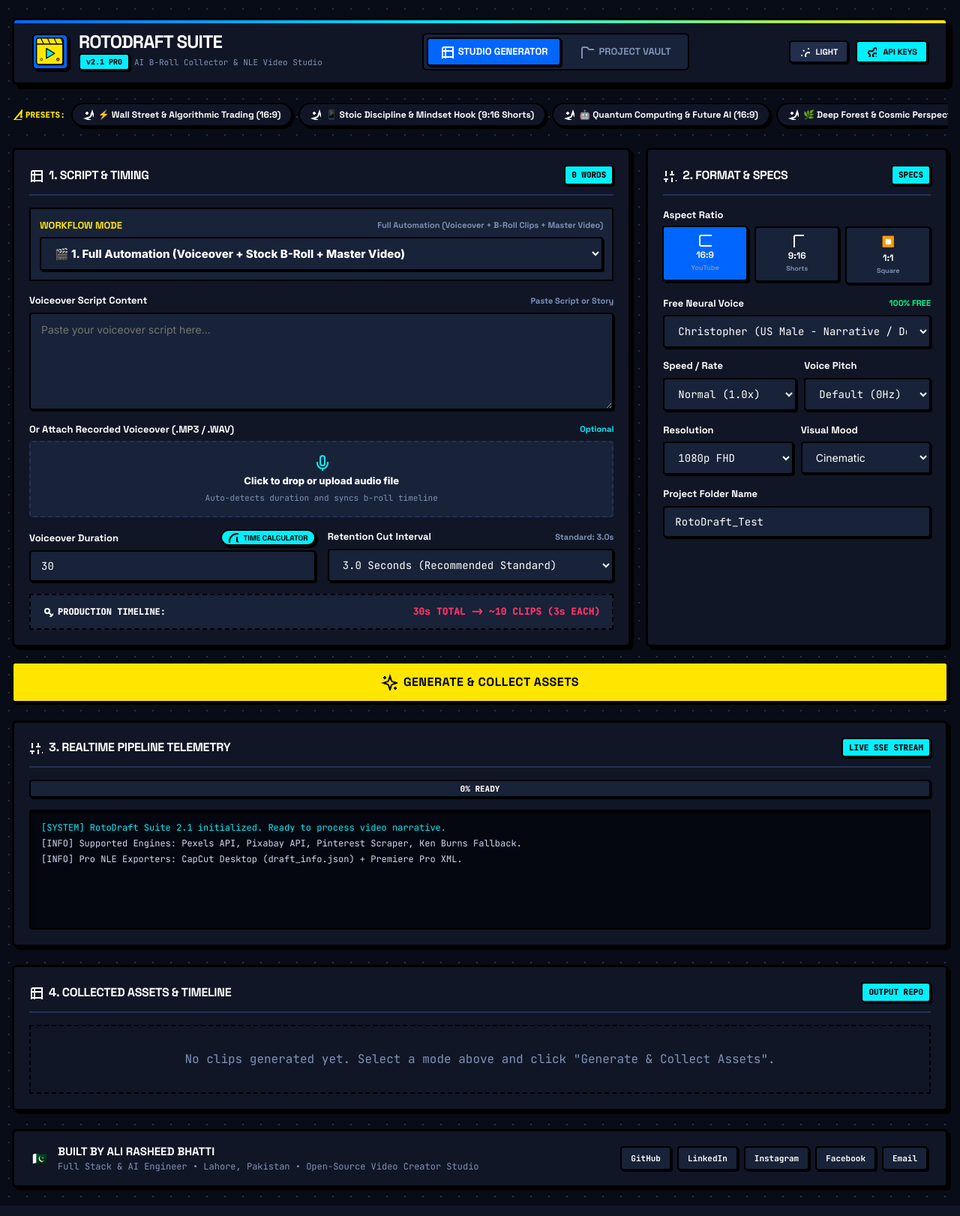
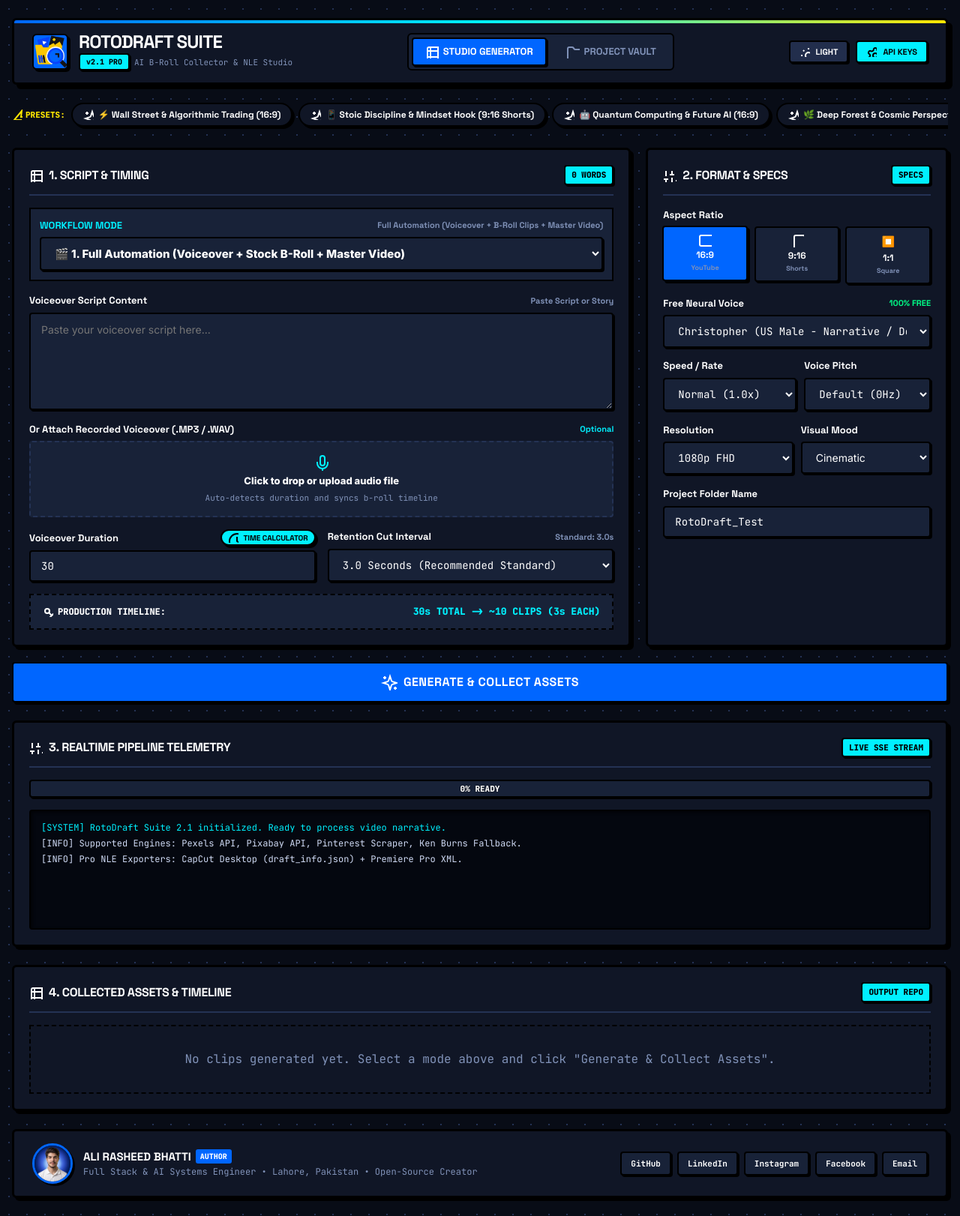
Before and after one commit to AliRash3ed/Rotodraft-Suite-AI-Automated-Broll-and-AI-Assets-Collector-Engine, a FastAPI app: page / in a window 1280 px wide. Shown: the whole page at 75% size. Run offline with FastAPI, Linux system fonts and the light colour scheme.

Commit message:
Release: templates/index.html (Signature Blue Theme & Creator Photo)

```diff
--- a/templates/index.html
+++ b/templates/index.html
@@ -5,7 +5,7 @@
   <meta name="viewport" content="width=device-width, initial-scale=1.0">
   <title>RotoDraft Suite - AI Stock Media & B-Roll Collector Studio</title>
   <link rel="stylesheet" href="/static/css/neobrutalism.css">
-  <link rel="icon" type="image/svg+xml" href="/static/assets/logo.svg">
+  <link rel="icon" type="image/png" href="/static/assets/logo.png">
 </head>
 <body>
 
@@ -30,23 +30,23 @@
     <g id="icon-scissors"><circle cx="6" cy="6" r="3" stroke="currentColor" stroke-width="2" fill="none"/><circle cx="6" cy="18" r="3" stroke="currentColor" stroke-width="2" fill="none"/><line x1="20" y1="4" x2="8.12" y2="15.88" stroke="currentColor" stroke-width="2"/><line x1="14.47" y1="14.48" x2="20" y2="20" stroke="currentColor" stroke-width="2"/><line x1="8.12" y1="8.12" x2="12" y2="12" stroke="currentColor" stroke-width="2"/></g>
     <g id="icon-sliders"><line x1="4" y1="21" x2="4" y2="14" stroke="currentColor" stroke-width="2"/><line x1="4" y1="10" x2="4" y2="3" stroke="currentColor" stroke-width="2"/><line x1="12" y1="21" x2="12" y2="12" stroke="currentColor" stroke-width="2"/><line x1="12" y1="8" x2="12" y2="3" stroke="currentColor" stroke-width="2"/><line x1="20" y1="21" x2="20" y2="16" stroke="currentColor" stroke-width="2"/><line x1="20" y1="12" x2="20" y2="3" stroke="currentColor" stroke-width="2"/><line x1="1" y1="14" x2="7" y2="14" stroke="currentColor" stroke-width="2"/><line x1="9" y1="8" x2="15" y2="8" stroke="currentColor" stroke-width="2"/><line x1="17" y1="16" x2="23" y2="16" stroke="currentColor" stroke-width="2"/></g>
     <g id="icon-monitor"><rect width="20" height="14" x="2" y="3" rx="2" stroke="currentColor" stroke-width="2" fill="none"/><line x1="8" y1="21" x2="16" y2="21" stroke="currentColor" stroke-width="2"/><line x1="12" y1="17" x2="12" y2="21" stroke="currentColor" stroke-width="2"/></g>
-    <g id="icon-smartphone"><rect width="14" height="20" x="5" y="2" rx="2" stroke="currentColor" stroke-width="2" fill="none"/><path d="M12 18h.01" stroke="currentColor" stroke-width="2.5"/></g>
+    <g id="icon-smartphone"><rect width="14" height="20" x="5" y="2" rx="2" ry="2" stroke="currentColor" stroke-width="2" fill="none"/><path d="M12 18h.01" stroke="currentColor" stroke-width="2.5"/></g>
   </defs>
 </svg>
 
 <div class="container">
 
-  <!-- Header with SVG Logo and Nav -->
+  <!-- Header with Brand Logo and Navigation -->
   <header class="header">
     <div class="brand">
       <div class="brand-icon">
-        <img src="/static/assets/logo.svg" alt="RotoDraft Logo" width="46" height="46">
+        <img src="/static/assets/logo.png" alt="RotoDraft Logo" width="48" height="48">
       </div>
       <div>
         <h1 class="brand-title">ROTODRAFT SUITE</h1>
         <div style="display: flex; gap: 6px; align-items: center; margin-top: 2px;">
           <span class="brand-tag">v2.1 PRO</span>
-          <span style="font-family: var(--font-mono); font-size: 11px; color: var(--text-muted);">AI B-Roll Collector &amp; NLE Video Studio</span>
+          <span style="font-family: var(--font-mono); font-size: 11px; color: var(--text-muted);">AI B-Roll Collector &amp; NLE Studio</span>
         </div>
       </div>
     </div>
@@ -100,7 +100,7 @@
 
         <!-- Workflow Mode Switcher -->
         <div class="form-group" style="background: var(--bg-secondary); border: 2px solid var(--border); padding: 12px;">
-          <label class="label" for="modeSelect" style="color: var(--accent-yellow);">
+          <label class="label" for="modeSelect" style="color: var(--accent-cyan);">
             <span>WORKFLOW MODE</span>
             <span id="modeDescriptionBadge" style="color: var(--text-muted); font-size: 11px;">Full Video Creation</span>
           </label>
@@ -176,7 +176,7 @@
           <span style="font-family: var(--font-mono); font-size: 12px; font-weight: 800; display: flex; align-items: center; gap: 6px;">
             <svg class="icon icon-sm"><use href="#icon-scissors"/></svg> PRODUCTION TIMELINE:
           </span>
-          <span class="mono" id="clipCalcBadge" style="color: var(--accent-pink); font-weight: 900; font-size: 13px;">30s TOTAL -> ~10 CLIPS (3.0s EACH)</span>
+          <span class="mono" id="clipCalcBadge" style="color: var(--accent-cyan); font-weight: 900; font-size: 13px;">30s TOTAL -> ~10 CLIPS (3.0s EACH)</span>
         </div>
       </div>
 
@@ -289,7 +289,7 @@
 
       <!-- Action Bar (Col-12) -->
       <div class="col-12">
-        <button type="submit" id="submitBtn" class="btn btn-lg btn-yellow" style="width: 100%;">
+        <button type="submit" id="submitBtn" class="btn btn-lg btn-blue" style="width: 100%;">
           <svg class="icon icon-lg"><use href="#icon-sparkles"/></svg> GENERATE &amp; COLLECT ASSETS
         </button>
       </div>
@@ -374,7 +374,7 @@
 
         <!-- Interactive NLE Multi-Track Timeline -->
         <div id="timelineBoardContainer" style="display: none; flex-direction: column; gap: 6px;">
-          <span style="font-family: var(--font-mono); font-size: 11px; font-weight: 800; color: var(--accent-yellow); display: flex; align-items: center; gap: 6px;">
+          <span style="font-family: var(--font-mono); font-size: 11px; font-weight: 800; color: var(--accent-cyan); display: flex; align-items: center; gap: 6px;">
             <svg class="icon icon-sm"><use href="#icon-layers"/></svg> INTERACTIVE NLE TIMELINE TRACKS:
           </span>
           <div class="timeline-board">
@@ -396,7 +396,7 @@
             <div class="timeline-track" id="timelineAudioTrack">
               <span class="track-label" style="color: var(--accent-cyan);">AUDIO TRACK</span>
               <div class="timeline-blocks" id="timelineAudioBlocks">
-                <div class="timeline-clip-node" style="background: var(--accent-cyan); color: #000; width: 100%;">
+                <div class="timeline-clip-node" style="background: var(--accent-blue); color: #fff; width: 100%;">
                   <span>🎙️ Voiceover Waveform Audio Track</span>
                 </div>
               </div>
@@ -466,10 +466,13 @@
   <!-- Author Signature / Portfolio Card -->
   <footer class="footer">
     <div class="author-info">
-      <div class="author-avatar">🇵🇰</div>
+      <img src="/static/assets/creator_avatar.png" alt="Ali Rasheed Bhatti" class="author-avatar-img">
       <div class="author-details">
-        <h4>BUILT BY ALI RASHEED BHATTI</h4>
-        <p>Full Stack &amp; AI Engineer • Lahore, Pakistan • Open-Source Video Creator Studio</p>
+        <h4>
+          ALI RASHEED BHATTI
+          <span style="font-size: 10px; background: var(--accent-blue); color: #fff; padding: 2px 6px; border-radius: 3px; font-family: var(--font-mono);">AUTHOR</span>
+        </h4>
+        <p>Full Stack &amp; AI Systems Engineer • Lahore, Pakistan • Open-Source Creator</p>
       </div>
     </div>
 
@@ -500,7 +503,7 @@
 
     <!-- Mode A: Minutes & Seconds -->
     <div class="form-group" style="background: var(--bg-secondary); border: 2px solid var(--border); padding: 14px;">
-      <label class="label" style="color: var(--accent-yellow);">1. Enter Minutes &amp; Seconds (MM:SS)</label>
+      <label class="label" style="color: var(--accent-cyan);">1. Enter Minutes &amp; Seconds (MM:SS)</label>
       <div style="display: grid; grid-template-columns: 1fr 1fr; gap: 10px;">
         <div>
           <span style="font-size: 11px; font-family: var(--font-mono);">Minutes:</span>
@@ -521,7 +524,7 @@
       <label class="label" style="color: var(--accent-lime);">2. Estimate from Script Words</label>
       <div style="display: flex; gap: 8px; margin-bottom: 6px;">
         <button type="button" class="chip-btn" id="wpmSlowBtn">130 WPM (Slow)</button>
-        <button type="button" class="chip-btn" id="wpmNormBtn" style="background: var(--accent-yellow); color: #000;">150 WPM (Standard)</button>
+        <button type="button" class="chip-btn" id="wpmNormBtn" style="background: var(--accent-blue); color: #fff;">150 WPM (Standard)</button>
         <button type="button" class="chip-btn" id="wpmFastBtn">180 WPM (Viral Shorts)</button>
       </div>
       <div style="font-size: 12px; font-family: var(--font-mono);">
@@ -530,7 +533,7 @@
       </div>
     </div>
 
-    <button type="button" id="applyTimeCalcBtn" class="btn btn-yellow btn-lg">
+    <button type="button" id="applyTimeCalcBtn" class="btn btn-blue btn-lg">
       <svg class="icon"><use href="#icon-zap"/></svg> APPLY DURATION &amp; CLOSE
     </button>
   </div>
@@ -601,7 +604,7 @@
       </small>
     </div>
 
-    <button type="button" class="btn btn-yellow" onclick="document.getElementById('settingsModal').classList.remove('active')">
+    <button type="button" class="btn btn-blue" onclick="document.getElementById('settingsModal').classList.remove('active')">
       SAVE &amp; APPLY SETTINGS
     </button>
   </div>
@@ -635,7 +638,7 @@
         </select>
       </div>
 
-      <button type="submit" class="btn btn-yellow">
+      <button type="submit" class="btn btn-blue">
         <svg class="icon"><use href="#icon-sparkles"/></svg> FETCH &amp; REPLACE CLIP
       </button>
     </form>
```
